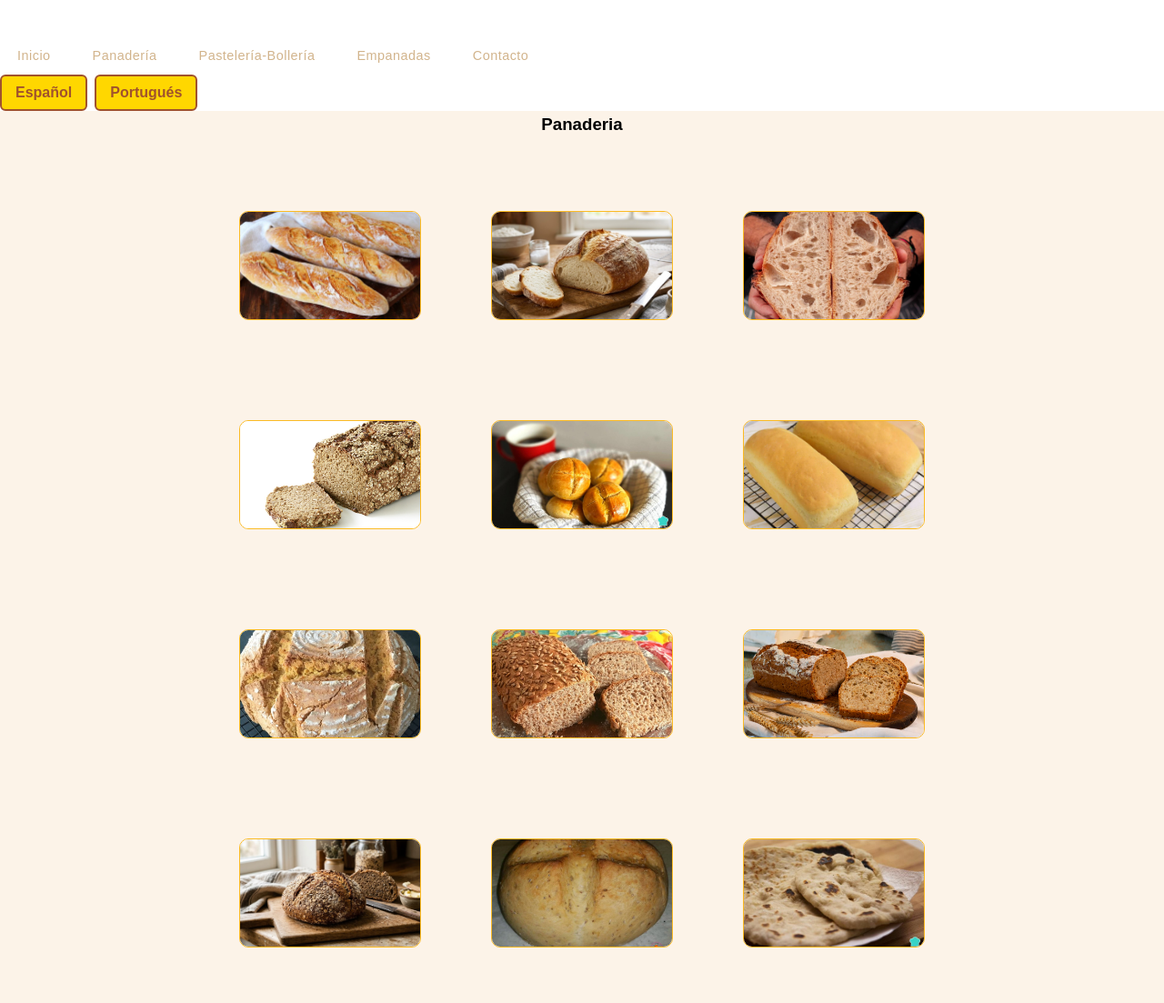
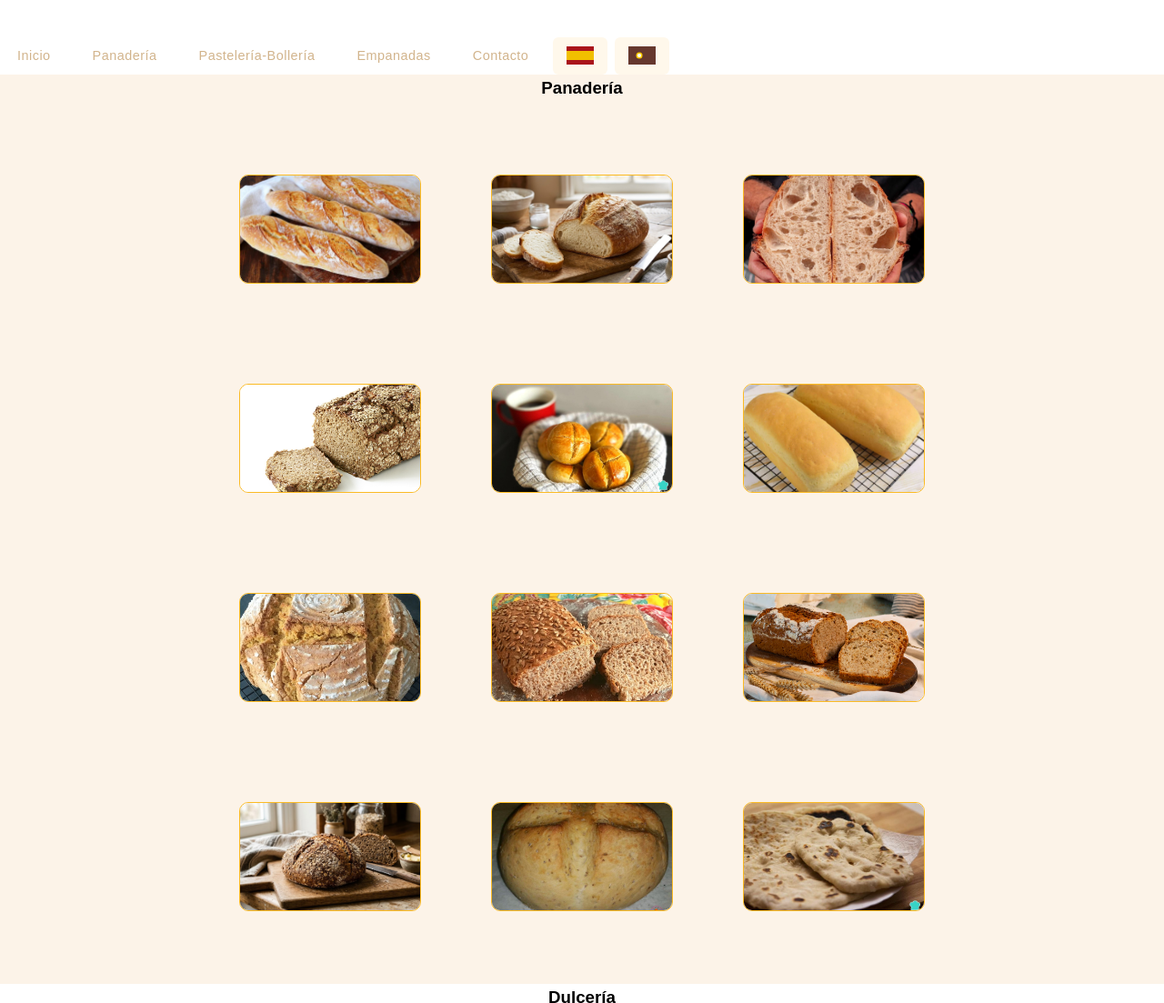
Before and after one commit to perdomomoralescarlos-ctrl/Ut1DOR, a plain HTML site: page index.html in a window 1280 px wide. Shown: the top 1103 px of the page at 91% size. Drawn offline with Linux system fonts and the light colour scheme.

Commit message:
Cambio en css, index y varios archivos para la traduccion.

```diff
--- a/css/index.css
+++ b/css/index.css
@@ -60,13 +60,21 @@ body {
 .lang-btn {
 	display: inline-block;
 	padding: 5px 15px;
-	background-color: #FFD700;
+	font: inherit;
+	cursor: pointer;
+	background-color: #FFF8EB;
 	color: #A0522D;
 	text-decoration: none;
-	border: 2px solid #A0522D;
+	border: none;
 	font-weight: bold;
 	border-radius: 6px;
 	transition: background-color 0.2s, color 0.2s;
+}
+
+.flag-icon {
+	display: block;
+	width: 30px;
+	height: 20px;
 }
 
 .lang-btn:hover {
--- a/index.html
+++ b/index.html
@@ -16,16 +16,29 @@
 				<h1>Migas Amigas</h1>
 			</div>
 			<nav class="nav">
-				<a href="#inicio">Inicio</a>
-				<a href="#panaderia">Panadería</a>
-				<a href="#pasteleria">Pastelería-Bollería</a>
-				<a href="#empanadas">Empanadas</a>
-				<a href="#contacto">Contacto</a>
+				<a href="#inicio" data-i18n="navInicio">Inicio</a>
+				<a href="#panaderia" data-i18n="navPanaderia">Panadería</a>
+				<a href="#dulceria" data-i18n="navPasteleria">Pastelería-Bollería</a>
+				<a href="#empanadas" data-i18n="navEmpanadas">Empanadas</a>
+				<a href="#contacto" data-i18n="navContacto">Contacto</a>
+			<div class="lang-selector">
+				<button type="button" class="lang-btn" data-lang="es" aria-label="Español" aria-pressed="true" title="Español">
+					<svg class="flag-icon" viewBox="0 0 30 20" role="img" aria-hidden="true">
+						<rect width="30" height="20" fill="#AA151B" />
+						<rect y="5" width="30" height="10" fill="#F1BF00" />
+					</svg>
+				</button>
+				<button type="button" class="lang-btn" data-lang="pt" aria-label="Português" aria-pressed="false" title="Português">
+					<svg class="flag-icon" viewBox="0 0 30 20" role="img" aria-hidden="true">
+						<rect width="12" height="20" fill="#66382E" />
+						<rect x="12" width="18" height="20" fill="#66382E" />
+						<circle cx="12" cy="10" r="3.5" fill="#FFCC00" />
+						<circle cx="12" cy="10" r="2.1" fill="#FFFFFF" />
+					</svg>
+				</button>
+			</div>
 			</nav>
-			<div class="lang-selector">
-				<a href="#" class="lang-btn">Español</a>
-				<a href="#" class="lang-btn">Portugués</a>
-			</div>
+
 		  </header>
 	       </td>
 	    </tr>
@@ -35,19 +48,19 @@
 		  <main>
 
 		     <section >
-			<h3>Panaderia</h3>
+				<h3 data-i18n="seccionPanaderia">Panadería</h3>
 			<div  class="card-gallery" id="panaderia">
 			</div>
 		     </section>
 
 		     <section >
-			<h3>Duclería</h3>
+				<h3 data-i18n="seccionDulceria">Dulcería</h3>
 			<div class="card-gallery" id="dulceria">
 			</div>
 		     </section>
 
 		     <section  >
-			<h3>Empanadas</h3>
+				<h3 data-i18n="seccionEmpanadas">Empanadas</h3>
 			<div class="card-gallery" id="empanadas">
 			</div>
 		     </section>
@@ -59,11 +72,11 @@
 	       <td>
 			   <footer class="footer" id="contacto">
 				   <img class="logo" src="/assets/capital/logo.png" width="215" height="86">
-				   <h4> Horarios </h4>
-				   <p>Lunes a Sabado: 8:00 - 12:00 16:00 20:30</p>
-				   <p>Domingo: 8:00 13:00</p>
+				   <h4 data-i18n="horarios">Horarios</h4>
+				   <p data-i18n="sabado">Lunes a sábado: 8:00 - 12:00 / 16:00 - 20:30</p>
+				   <p data-i18n="domingo">Domingo: 8:00 - 13:00</p>
 
-				   <h4>Contactos</h4>
+				   <h4 data-i18n="contactos">Contacto</h4>
 				   <p>C/Dr. Joaquín Artiles, 18, 35260 Agüimes, Las Palmas, Spain</p>
 				   <p>+34 7596572369</p>
 			   </footer>
--- a/js/data/dulces.js
+++ b/js/data/dulces.js
@@ -6,41 +6,57 @@ export let dulces = [
    {
       image: "assets/dulces/tarta-tres-leches.png",
       title: "Tarta tres leches",
-      paragraph: "Bizcocho empapado en leche condensada, evaporada y nata."
+      paragraph: "Bizcocho empapado en leche condensada, evaporada y nata.",
+      titlePt: "Bolo três leites",
+      paragraphPt: "Bolo embebido em leite condensado, leite evaporado e natas."
    },
    {
       image: "assets/dulces/sobao.png",
       title: "Sobao",
-      paragraph: "Bizcocho tradicional con harina, mantequilla, huevo y azúcar."
+      paragraph: "Bizcocho tradicional con harina, mantequilla, huevo y azúcar.",
+      titlePt: "Bolo sobao",
+      paragraphPt: "Bolo tradicional feito com farinha, manteiga, ovo e açúcar."
    },
    {
       image: "assets/dulces/milhojas.webp",
       title: "Milhojas",
-      paragraph: "Capas de hojaldre con crema y baño de chocolate."
+      paragraph: "Capas de hojaldre con crema y baño de chocolate.",
+      titlePt: "Mil-folhas",
+      paragraphPt: "Camadas de massa folhada com creme e cobertura de chocolate."
    },
    {
       image: "assets/dulces/matahambre.png",
       title: "Matahambre",
-      paragraph: "Dulce tradicional con almendra, huevo y azúcar."
+      paragraph: "Dulce tradicional con almendra, huevo y azúcar.",
+      titlePt: "Mata-fome",
+      paragraphPt: "Doce tradicional com amêndoa, ovo e açúcar."
    },
    {
       image: "assets/dulces/croissant.png",
       title: "Croissant",
-      paragraph: "Hojaldre de mantequilla, tierno por dentro y crujiente por fuera."
+      paragraph: "Hojaldre de mantequilla, tierno por dentro y crujiente por fuera.",
+      titlePt: "Croissant",
+      paragraphPt: "Massa folhada com manteiga, macia por dentro e crocante por fora."
    },
    {
       image: "assets/dulces/churros.png",
       title: "Churros",
-      paragraph: "Masa frita de harina y agua, espolvoreada con azúcar."
+      paragraph: "Masa frita de harina y agua, espolvoreada con azúcar.",
+      titlePt: "Churros",
+      paragraphPt: "Massa frita de farinha e água, polvilhada com açúcar."
    },
    {
       image: "assets/dulces/brownies.png",
       title: "Brownie",
-      paragraph: "Bizcocho denso de chocolate con nueces."
+      paragraph: "Bizcocho denso de chocolate con nueces.",
+      titlePt: "Brownie",
+      paragraphPt: "Bolo denso de chocolate com nozes."
    },
    {
       image: "assets/dulces/Alfajores.png",
       title: "Alfajores",
-      paragraph: "Galletas rellenas de dulce de leche."
+      paragraph: "Galletas rellenas de dulce de leche.",
+      titlePt: "Alfajores",
+      paragraphPt: "Bolachas recheadas com doce de leite."
    }
 ]
--- a/js/data/empanadas.js
+++ b/js/data/empanadas.js
@@ -6,21 +6,29 @@ export let empanadas = [
    {
       image: "assets/empanadas/empanada-de-atun.png",
       title: "Empanada de atún",
-      paragraph: "Relleno de atún, tomate y pimientos."
+      paragraph: "Relleno de atún, tomate y pimientos.",
+      titlePt: "Empada de atum",
+      paragraphPt: "Recheio de atum, tomate e pimentos."
    },
    {
       image: "assets/empanadas/empanada-queso-jamon.png",
       title: "Empanada de queso y jamón",
-      paragraph: "Queso fundido y jamón en masa horneada."
+      paragraph: "Queso fundido y jamón en masa horneada.",
+      titlePt: "Empada de queijo e fiambre",
+      paragraphPt: "Queijo derretido e fiambre em massa assada."
    },
    {
       image: "assets/empanadas/empanada-de-pollo-verduras.png",
       title: "Empanada de pollo y verduras",
-      paragraph: "Pollo guisado con pimiento y cebolla."
+      paragraph: "Pollo guisado con pimiento y cebolla.",
+      titlePt: "Empada de frango e legumes",
+      paragraphPt: "Frango estufado com pimento e cebola."
    },
    {
       image: "assets/empanadas/empanada-de-carne.png",
       title: "Empanada de carne",
-      paragraph: "Carne picada guisada con especias."
+      paragraph: "Carne picada guisada con especias.",
+      titlePt: "Empada de carne",
+      paragraphPt: "Carne picada estufada com especiarias."
    }
 ]
--- a/js/data/panes.js
+++ b/js/data/panes.js
@@ -6,61 +6,85 @@ export let panes = [
    {
       image: "assets/pan/baguete.jpg",
       title: "Baguete",
-      paragraph: "Corteza crujiente de harina, agua, sal y levadura."
+      paragraph: "Corteza crujiente de harina, agua, sal y levadura.",
+      titlePt: "Baguete",
+      paragraphPt: "Crosta crocante de farinha, água, sal e fermento."
    },
    {
       image: "assets/pan/pan-blanco.jpeg",
       title: "Pan blanco",
-      paragraph: "Suave miga con harina refinada, agua y sal."
+      paragraph: "Suave miga con harina refinada, agua y sal.",
+      titlePt: "Pão branco",
+      paragraphPt: "Miolo macio feito com farinha refinada, água e sal."
    },
    {
       image: "assets/pan/pan-con-masa-madre.jpg",
       title: "Pan con masa madre",
-      paragraph: "Fermentado lento con harina, agua y cultivo vivo."
+      paragraph: "Fermentado lento con harina, agua y cultivo vivo.",
+      titlePt: "Pão de massa-mãe",
+      paragraphPt: "Fermentação lenta com farinha, água e fermento natural."
    },
    {
       image: "assets/pan/pan-de-centeno.jpg",
       title: "Pan de centeno",
-      paragraph: "Denso y oscuro con harina de centeno y agua."
+      paragraph: "Denso y oscuro con harina de centeno y agua.",
+      titlePt: "Pão de centeio",
+      paragraphPt: "Denso e escuro, feito com farinha de centeio e água."
    },
    {
       image: "assets/pan/pan-de-huevo.jpg",
       title: "Pan de huevo",
-      paragraph: "Tierno y dorado con harina, huevo y mantequilla."
+      paragraph: "Tierno y dorado con harina, huevo y mantequilla.",
+      titlePt: "Pão de ovo",
+      paragraphPt: "Macio e dourado, feito com farinha, ovo e manteiga."
    },
    {
       image: "assets/pan/pan-de-leche.jpg",
       title: "Pan de leche",
-      paragraph: "Esponjoso con harina, leche y un toque de azúcar."
+      paragraph: "Esponjoso con harina, leche y un toque de azúcar.",
+      titlePt: "Pão de leite",
+      paragraphPt: "Fofo, feito com farinha, leite e um toque de açúcar."
    },
    {
       image: "assets/pan/pan-de-millo.jpg",
       title: "Pan de millo",
-      paragraph: "Tradicional con harina de maíz, agua y sal."
+      paragraph: "Tradicional con harina de maíz, agua y sal.",
+      titlePt: "Pão de milho",
+      paragraphPt: "Tradicional, feito com farinha de milho, água e sal."
    },
    {
       image: "assets/pan/pan-de-multicereales.jpg",
       title: "Pan de multicereales",
-      paragraph: "Mezcla de harinas con semillas de girasol y sésamo."
+      paragraph: "Mezcla de harinas con semillas de girasol y sésamo.",
+      titlePt: "Pão de multicereais",
+      paragraphPt: "Mistura de farinhas com sementes de girassol e sésamo."
    },
    {
       image: "assets/pan/pan-de-soda.jpg",
       title: "Pan de soda",
-      paragraph: "Rápido con harina, bicarbonato y suero de leche."
+      paragraph: "Rápido con harina, bicarbonato y suero de leche.",
+      titlePt: "Pão de soda",
+      paragraphPt: "Rápido, feito com farinha, bicarbonato e leitelho."
    },
    {
       image: "assets/pan/pan-integral.jpeg",
       title: "Pan integral",
-      paragraph: "Fibra y sabor con harina integral, agua y sal."
+      paragraph: "Fibra y sabor con harina integral, agua y sal.",
+      titlePt: "Pão integral",
+      paragraphPt: "Fibra e sabor com farinha integral, água e sal."
    },
    {
       image: "assets/pan/pan-matalauva.jpeg",
       title: "Pan matalauva",
-      paragraph: "Aromático con harina, anís y aceite de oliva."
+      paragraph: "Aromático con harina, anís y aceite de oliva.",
+      titlePt: "Pão de matalahúva",
+      paragraphPt: "Aromático, feito com farinha, anis e azeite."
    },
    {
       image: "assets/pan/pan-sin-levadura.jpg",
       title: "Pan sin levadura",
-      paragraph: "Plano y sencillo con harina, agua y sal."
+      paragraph: "Plano y sencillo con harina, agua y sal.",
+      titlePt: "Pão sem fermento",
+      paragraphPt: "Fino e simples, feito com farinha, água e sal."
    }
 ]
--- a/js/index.js
+++ b/js/index.js
@@ -3,11 +3,7 @@ import { panes } from "./data/panes.js";
 import { dulces } from "./data/dulces.js";
 import { empanadas } from "./data/empanadas.js";
 
-/*
- * index.js — Punto de entrada de cards.html.
- * Toma los datos de cada tipo de producto, crea una Card por cada uno, la
- * construye dentro de la galería y activa sus eventos de apertura/cierre.
- */
+/* Punto de entrada de index.html: traduce la interfaz y renderiza las tarjetas. */
 
 /* Todos los productos de la galería, agrupados por tipo. */
 
@@ -17,20 +13,54 @@ let dulceria = document.getElementById("dulceria")
 let empanadasElement = document.getElementById("empanadas")
 
 
-const sectionsArray = [panaderia, dulceria, empanadasElement]
-const productArray = [panes, dulces, empanadas]
+const sectionsArray = [panaderia, dulceria, empanadasElement];
+const productArray = [panes, dulces, empanadas];
 
-function listRender(list, section){
-   list.forEach((info)=>{
-      let cardElement = new Card(info);
-      cardElement.build(section);
-      cardElement.addEvents();
-   })
+const translations = {
+   es: {
+      navInicio: "Inicio", navPanaderia: "Panadería", navPasteleria: "Pastelería-Bollería",
+      navEmpanadas: "Empanadas", navContacto: "Contacto", seccionPanaderia: "Panadería",
+      seccionDulceria: "Dulcería", seccionEmpanadas: "Empanadas", horarios: "Horarios",
+      sabado: "Lunes a sábado: 8:00 - 12:00 / 16:00 - 20:30", domingo: "Domingo: 8:00 - 13:00",
+      contactos: "Contacto"
+   },
+   pt: {
+      navInicio: "Início", navPanaderia: "Padaria", navPasteleria: "Confeitaria-Panificação",
+      navEmpanadas: "Empanadas", navContacto: "Contacto", seccionPanaderia: "Padaria",
+      seccionDulceria: "Doçaria", seccionEmpanadas: "Empanadas", horarios: "Horário",
+      sabado: "Segunda-feira a sábado: 8:00 - 12:00 / 16:00 - 20:30", domingo: "Domingo: 8:00 - 13:00",
+      contactos: "Contato"
+   }
+};
+
+function renderCards(language) {
+   sectionsArray.forEach((section, index) => {
+      section.replaceChildren();
+      productArray[index].forEach((info) => {
+         const localizedInfo = language === "pt"
+            ? { ...info, title: info.titlePt, paragraph: info.paragraphPt }
+            : info;
+         const card = new Card(localizedInfo);
+         card.build(section);
+         card.addEvents();
+      });
+   });
 }
 
-for(let i = 0;
-    i<sectionsArray.length;
-    i++){
+function changeLanguage(language) {
+   document.documentElement.lang = language;
+   document.querySelectorAll("[data-i18n]").forEach((element) => {
+      element.textContent = translations[language][element.dataset.i18n];
+   });
+   document.querySelectorAll(".lang-btn").forEach((button) => {
+      button.setAttribute("aria-pressed", String(button.dataset.lang === language));
+   });
+   renderCards(language);
+   localStorage.setItem("idioma", language);
+}
 
-   listRender(productArray[i], sectionsArray[i])
-}
+document.querySelectorAll(".lang-btn").forEach((button) => {
+   button.addEventListener("click", () => changeLanguage(button.dataset.lang));
+});
+
+changeLanguage(localStorage.getItem("idioma") === "pt" ? "pt" : "es");
```
